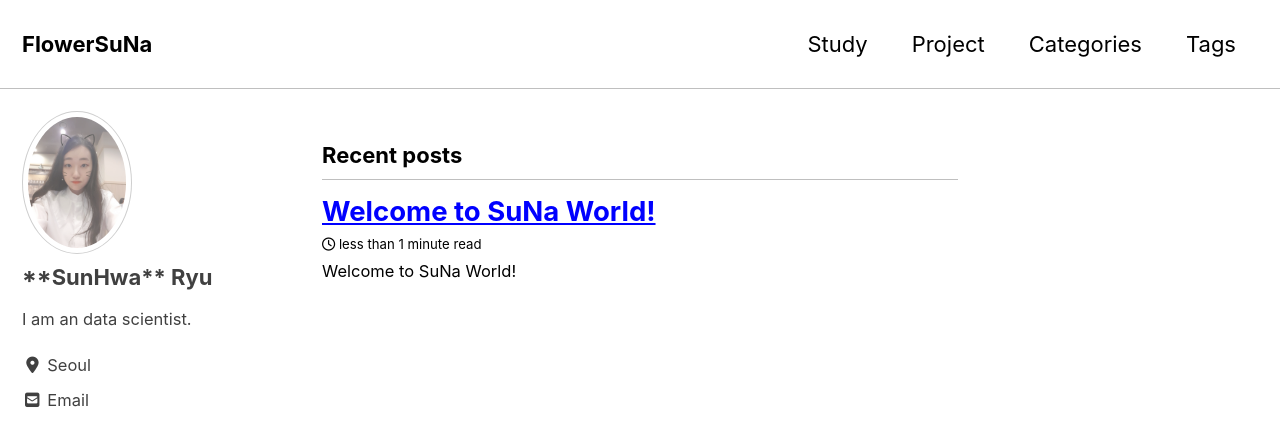
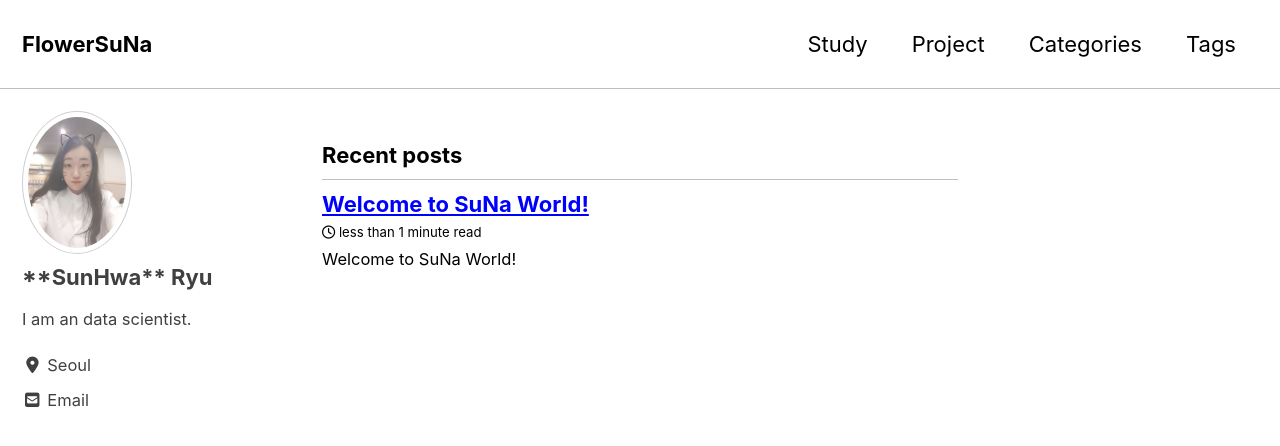
Before and after one commit to MinPinSunHwa/suna.github.io, a Jekyll site: the page built from index.html, in a window 1280 px wide and 900 px high. Shown: the top 446 px of the window. Built offline with Jekyll 4.4.1, drawn with Linux system fonts in a browser that asks for light colours; cached includes are drawn as plain includes; nearby versions of some CDN libraries; the list of posts is cut into pages by our own code.

Commit message:
Update _variables.scss

```diff
--- a/_sass/minimal-mistakes/_variables.scss
+++ b/_sass/minimal-mistakes/_variables.scss
@@ -34,10 +34,10 @@ $header-font-family: $sans-serif !default;
 $caption-font-family: $serif !default;
 
 /* type scale */
-$type-size-1: 2.441em !default; // ~39.056px
-$type-size-2: 1.953em !default; // ~31.248px
-$type-size-3: 1.563em !default; // ~25.008px
-$type-size-4: 1.25em !default; // ~20px
+$type-size-1: 1em !default; // ~39.056px 2.441em
+$type-size-2: 1em !default; // ~31.248px 1.953em
+$type-size-3: 1em !default; // ~25.008px 1.563em
+$type-size-4: 1em !default; // ~20px 1.25em
 $type-size-5: 1em !default; // ~16px
 $type-size-6: 0.75em !default; // ~12px
 $type-size-7: 0.6875em !default; // ~11px
```
